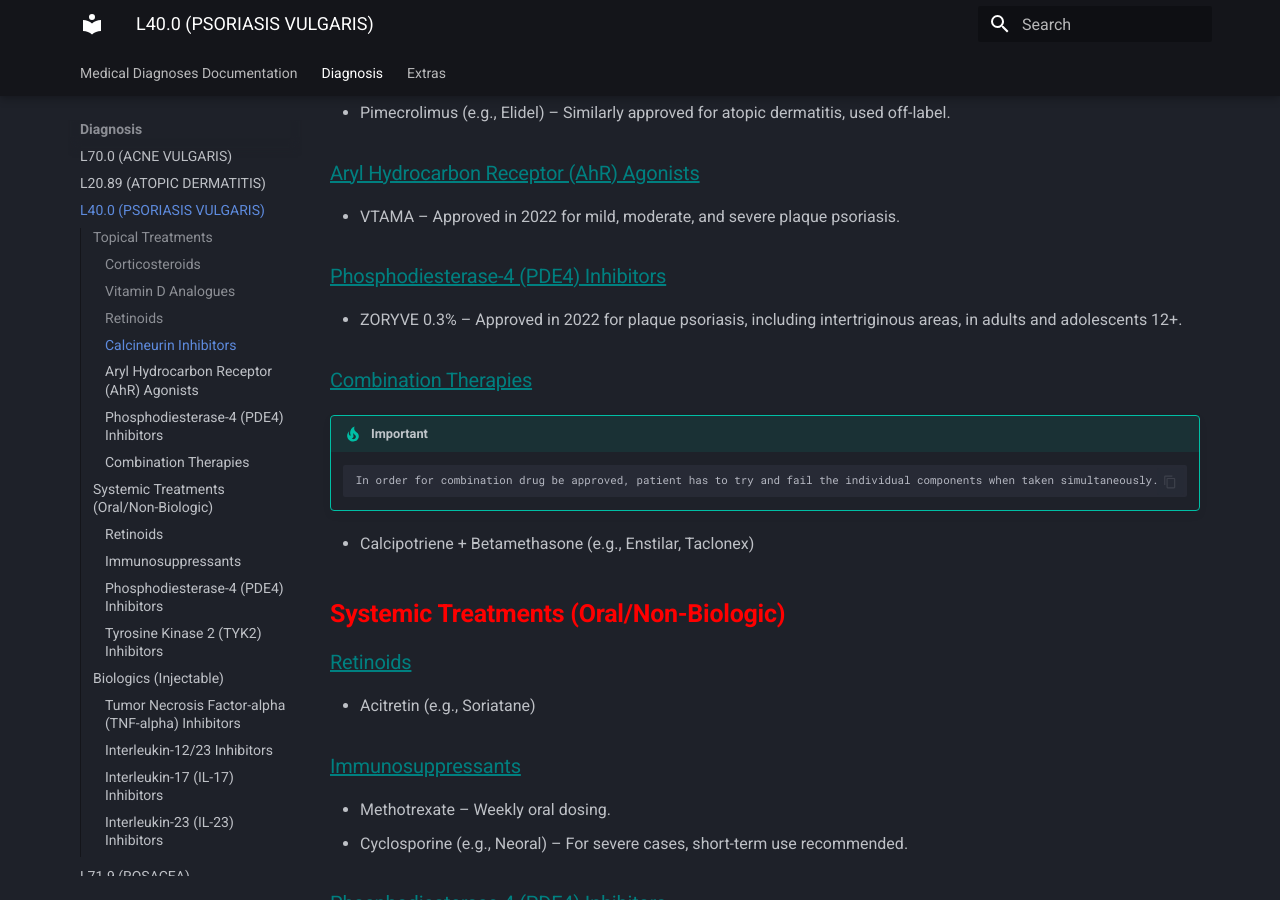
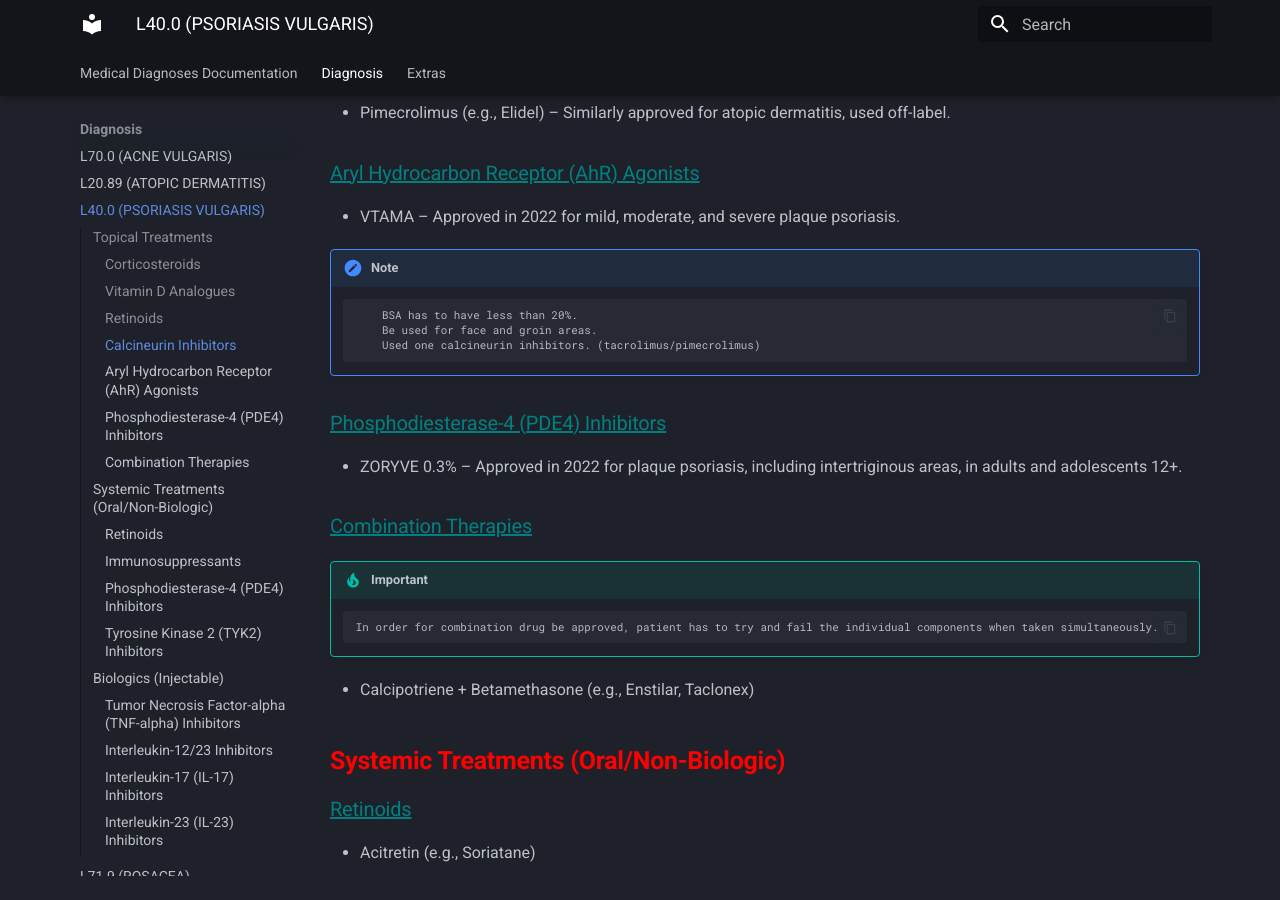
Before and after one commit to rei-cher/server-mkdocs, an MkDocs documentation site: the page built from docs/diagnosis/psoriasis_vulgaris.md, in a window 1280 px wide and 900 px high, scrolled down 825 px. Built offline with MkDocs 1.6.1 and Material for MkDocs 9.7.7, drawn with Linux system fonts in a browser that asks for light colours.

Commit message:
minor changed

````diff
--- a/docs/diagnosis/psoriasis_vulgaris.md
+++ b/docs/diagnosis/psoriasis_vulgaris.md
@@ -23,7 +23,12 @@
 
 ### <u  style="color:teal">Aryl Hydrocarbon Receptor (AhR) Agonists</u>
 - VTAMA – Approved in 2022 for mild, moderate, and severe plaque psoriasis.
-
+!!! note
+    ```
+        BSA has to have less than 20%.
+        Be used for face and groin areas.
+        Used one calcineurin inhibitors. (tacrolimus/pimecrolimus)
+    ```
 ### <u  style="color:teal">Phosphodiesterase-4 (PDE4) Inhibitors</u>
 - ZORYVE 0.3% – Approved in 2022 for plaque psoriasis, including intertriginous areas, in adults and adolescents 12+.
 
````
Also changed, not shown: docs/diagnosis/atopic_dermatitis.md (+1 -1 lines), docs/diagnosis/seborrhoeic_dermatitis.md (+2 -1 lines).
